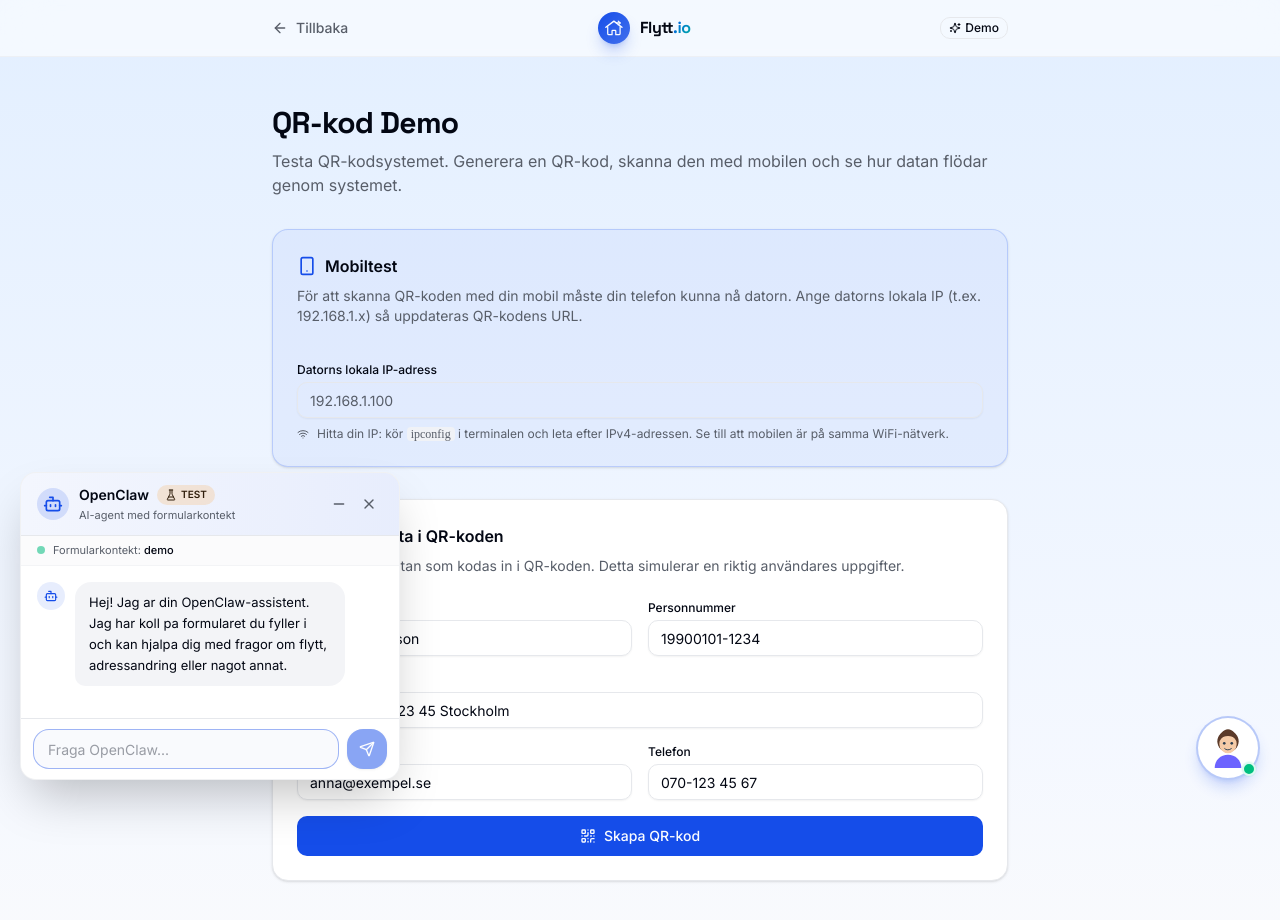
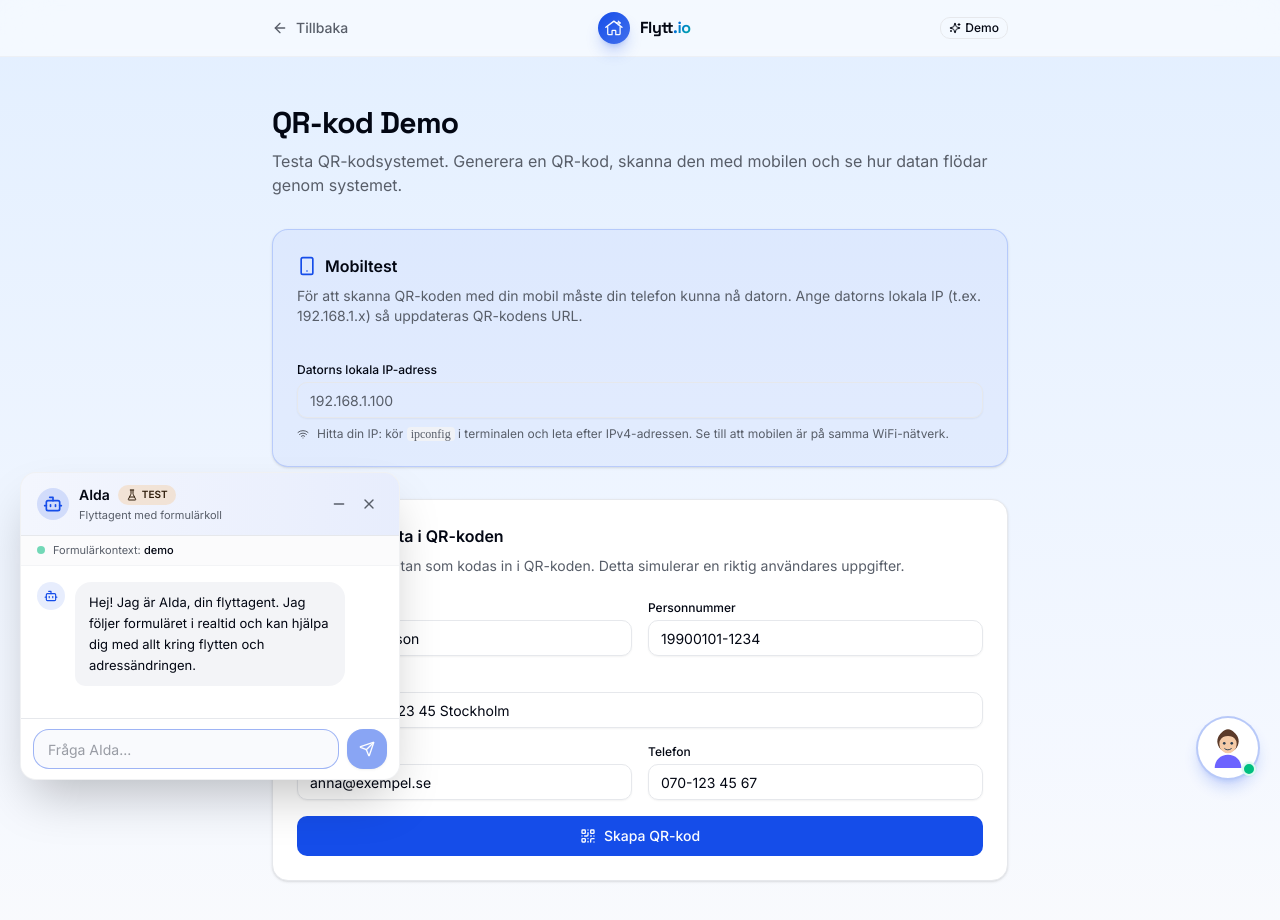
Before and after one commit to Jakeminator123/Flyttsmart, a Next.js app: page /demo in a window 1280 px wide. Both pictures are taken after a click on the button 48 px from the left and 752 px from the top of the page. Shown: the top 920 px of the page. Built offline with nearby package versions, Linux system fonts and the light colour scheme; no server answers.

Commit message:
Create AIda agent persona and rebrand chat widget

```diff
--- a/app/api/openclaw/chat/route.ts
+++ b/app/api/openclaw/chat/route.ts
@@ -21,7 +21,7 @@ export async function POST(req: NextRequest) {
     if (!AGENT_URL) {
       return NextResponse.json({
         content:
-          "OpenClaw-agenten ar inte konfigurerad annu. Ange OPENCLAW_AGENT_URL i dina miljvariabler.",
+          "AIda-agenten är inte konfigurerad ännu. Ange OPENCLAW_AGENT_URL i dina miljövariabler.",
         role: "assistant",
       });
     }
@@ -70,7 +70,7 @@ export async function POST(req: NextRequest) {
       return NextResponse.json(
         {
           content:
-            "OpenClaw-agenten kunde inte svara just nu. Forsok igen om en stund.",
+            "AIda kunde inte svara just nu. Försök igen om en stund.",
         },
         { status: 502 }
       );
@@ -103,7 +103,7 @@ export async function POST(req: NextRequest) {
     return NextResponse.json(
       {
         content:
-          "Ett fel uppstod i anslutningen till OpenClaw. Forsok igen.",
+          "Ett fel uppstod i anslutningen till AIda. Försök igen.",
       },
       { status: 500 }
     );
--- a/components/openclaw-chat-widget.tsx
+++ b/components/openclaw-chat-widget.tsx
@@ -59,7 +59,7 @@ export function OpenClawChatWidget({
     {
       role: "assistant",
       content:
-        "Hej! Jag ar din OpenClaw-assistent. Jag har koll pa formularet du fyller i och kan hjalpa dig med fragor om flytt, adressandring eller nagot annat.",
+        "Hej! Jag är AIda, din flyttagent. Jag följer formuläret i realtid och kan hjälpa dig med allt kring flytten och adressändringen.",
     },
   ]);
   const [input, setInput] = useState("");
@@ -183,7 +183,7 @@ export function OpenClawChatWidget({
         {
           role: "assistant",
           content:
-            "Anslutningen till OpenClaw misslyckades. Forsok igen om en stund.",
+            "Anslutningen till AIda misslyckades. Försök igen om en stund.",
         },
       ]);
     } finally {
@@ -218,7 +218,7 @@ export function OpenClawChatWidget({
         <button
           onClick={handleOpen}
           className="fixed bottom-5 left-5 z-50 flex h-14 w-14 items-center justify-center rounded-full bg-primary text-primary-foreground shadow-lg shadow-primary/25 transition-all duration-300 hover:scale-110 hover:shadow-xl hover:shadow-primary/30 active:scale-95"
-          aria-label="Oppna OpenClaw-assistent"
+          aria-label="Öppna AIda"
         >
           <MessageCircle className="h-6 w-6" />
           {hasUnread && (
@@ -243,7 +243,7 @@ export function OpenClawChatWidget({
             <Bot className="h-4 w-4 text-primary" />
           </div>
           <span className="text-sm font-medium text-foreground">
-            OpenClaw
+            AIda
           </span>
           <span className="flex h-5 items-center rounded-full bg-accent/20 px-1.5 text-[10px] font-medium text-accent-foreground">
             TEST
@@ -282,7 +282,7 @@ export function OpenClawChatWidget({
               <div>
                 <div className="flex items-center gap-2">
                   <p className="text-sm font-semibold leading-none text-foreground">
-                    OpenClaw
+                    AIda
                   </p>
                   <span className="flex h-5 items-center gap-1 rounded-full bg-accent/20 px-2 text-[10px] font-semibold text-accent-foreground">
                     <FlaskConical className="h-3 w-3" />
@@ -290,7 +290,7 @@ export function OpenClawChatWidget({
                   </span>
                 </div>
                 <p className="mt-0.5 text-[11px] text-muted-foreground">
-                  AI-agent med formularkontekt
+                  Flyttagent med formulärkoll
                 </p>
               </div>
             </div>
@@ -316,7 +316,7 @@ export function OpenClawChatWidget({
           <div className="flex items-center gap-2 border-b border-border/40 bg-muted/30 px-4 py-1.5">
             <span className="h-2 w-2 rounded-full bg-emerald-500 animate-pulse" />
             <span className="text-[11px] text-muted-foreground">
-              Formularkontekt: <span className="font-medium text-foreground">{formType}</span>
+              Formulärkontext: <span className="font-medium text-foreground">{formType}</span>
               {currentStep != null && (
                 <> &middot; Steg {currentStep}</>
               )}
@@ -381,7 +381,7 @@ export function OpenClawChatWidget({
                 ref={inputRef}
                 value={input}
                 onChange={(e) => setInput(e.target.value)}
-                placeholder="Fraga OpenClaw..."
+                placeholder="Fråga AIda..."
                 className="h-10 flex-1 rounded-xl border border-border/60 bg-muted/40 px-3.5 text-sm text-foreground outline-none placeholder:text-muted-foreground/60 transition-colors focus:border-primary/40 focus:bg-background disabled:opacity-50"
                 disabled={loading}
               />
```
Also changed, not shown: 1 other file (tests, documents, lock files or other folders).
